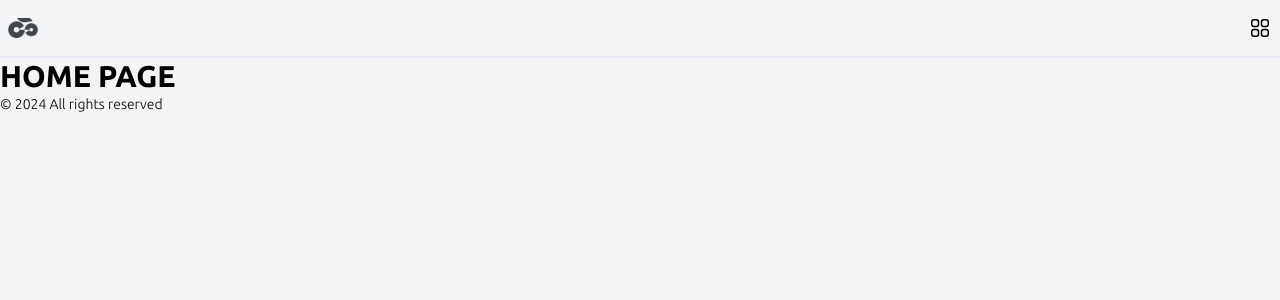
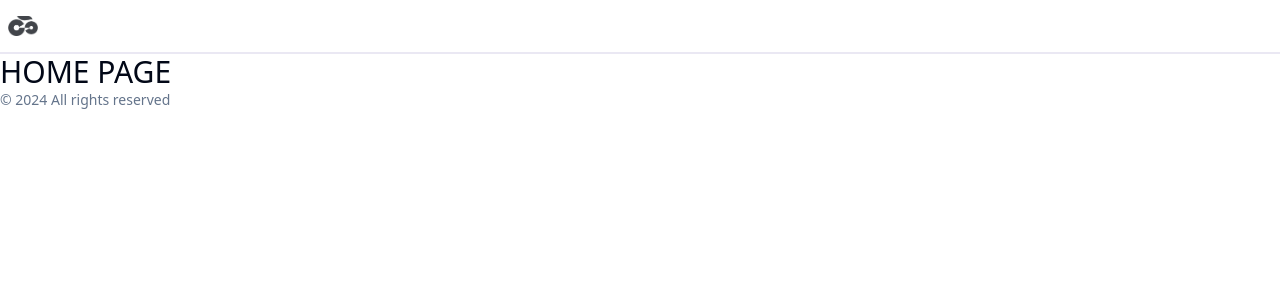
Before and after one commit to Elise-16-medeiros/Landing-Page-Scooter, a Next.js app in the folder app/: page / in a window 1280 px wide. Shown: the top 300 px of the page. Built offline with nearby package versions, Linux system fonts and the light colour scheme.

Commit message:
feat: shadcn installation

```diff
--- a/app/src/app/globals.css
+++ b/app/src/app/globals.css
@@ -1,33 +1,76 @@
 @tailwind base;
-@tailwind components;
-@tailwind utilities;
+  @tailwind components;
+  @tailwind utilities;
 
-:root {
-  margin: 0;
-  padding: 0;
-  box-sizing: border-box;
-}
+  @layer base {
+    :root {
+      --background: 0 0% 100%;
+      --foreground: 222.2 84% 4.9%;
 
-@media (prefers-color-scheme: dark) {
-  :root {
-    --foreground-rgb: 255, 255, 255;
-    --background-start-rgb: 0, 0, 0;
-    --background-end-rgb: 0, 0, 0;
-  }
-}
+      --card: 0 0% 100%;
+      --card-foreground: 222.2 84% 4.9%;
 
+      --popover: 0 0% 100%;
+      --popover-foreground: 222.2 84% 4.9%;
 
+      --primary: 222.2 47.4% 11.2%;
+      --primary-foreground: 210 40% 98%;
 
-body {
-  @apply bg-gray-100 font-ubuntu;
-}
+      --secondary: 210 40% 96.1%;
+      --secondary-foreground: 222.2 47.4% 11.2%;
 
-@layer utilities {
-  .text-balance {
-    text-wrap: balance;
+      --muted: 210 40% 96.1%;
+      --muted-foreground: 215.4 16.3% 46.9%;
+
+      --accent: 210 40% 96.1%;
+      --accent-foreground: 222.2 47.4% 11.2%;
+
+      --destructive: 0 84.2% 60.2%;
+      --destructive-foreground: 210 40% 98%;
+
+      --border: 214.3 31.8% 91.4%;
+      --input: 214.3 31.8% 91.4%;
+      --ring: 222.2 84% 4.9%;
+
+      --radius: 0.5rem;
+    }
+
+    .dark {
+      --background: 222.2 84% 4.9%;
+      --foreground: 210 40% 98%;
+
+      --card: 222.2 84% 4.9%;
+      --card-foreground: 210 40% 98%;
+
+      --popover: 222.2 84% 4.9%;
+      --popover-foreground: 210 40% 98%;
+
+      --primary: 210 40% 98%;
+      --primary-foreground: 222.2 47.4% 11.2%;
+
+      --secondary: 217.2 32.6% 17.5%;
+      --secondary-foreground: 210 40% 98%;
+
+      --muted: 217.2 32.6% 17.5%;
+      --muted-foreground: 215 20.2% 65.1%;
+
+      --accent: 217.2 32.6% 17.5%;
+      --accent-foreground: 210 40% 98%;
+
+      --destructive: 0 62.8% 30.6%;
+      --destructive-foreground: 210 40% 98%;
+
+      --border: 217.2 32.6% 17.5%;
+      --input: 217.2 32.6% 17.5%;
+      --ring: 212.7 26.8% 83.9%;
+    }
   }
 
-  h1, h2, h3, h4 {
-    @apply font-bold;
+  @layer base {
+    * {
+      @apply border-border;
+    }
+    body {
+      @apply bg-background text-foreground;
+    }
   }
-}
--- a/app/src/components/navbar.tsx
+++ b/app/src/components/navbar.tsx
@@ -23,7 +23,8 @@
             viewBox="0 0 24 24"
             strokeWidth={1.5}
             stroke="currentColor"
-            className="size-6"
+					  className="size-6 cursor-pointer md:hidden"
+
           >
             <path
               strokeLinecap="round"
--- /dev/null
+++ b/app/src/lib/utils.ts
@@ -0,0 +1,6 @@
+import { type ClassValue, clsx } from "clsx"
+import { twMerge } from "tailwind-merge"
+
+export function cn(...inputs: ClassValue[]) {
+  return twMerge(clsx(inputs))
+}
--- a/app/tailwind.config.ts
+++ b/app/tailwind.config.ts
@@ -1,21 +1,80 @@
-import type { Config } from "tailwindcss";
+import type { Config } from "tailwindcss"
 
-const config: Config = {
+const config = {
+  darkMode: ["class"],
   content: [
-    "./src/pages/**/*.{js,ts,jsx,tsx,mdx}",
-    "./src/components/**/*.{js,ts,jsx,tsx,mdx}",
-    "./src/app/**/*.{js,ts,jsx,tsx,mdx}",
-  ],
+    './pages/**/*.{ts,tsx}',
+    './components/**/*.{ts,tsx}',
+    './app/**/*.{ts,tsx}',
+    './src/**/*.{ts,tsx}',
+	],
+  prefix: "",
   theme: {
+    container: {
+      center: true,
+      padding: "2rem",
+      screens: {
+        "2xl": "1400px",
+      },
+    },
     extend: {
-      fontFamily: {
-      ubuntu: ["var(--font-ubuntu)"]
+      colors: {
+        border: "hsl(var(--border))",
+        input: "hsl(var(--input))",
+        ring: "hsl(var(--ring))",
+        background: "hsl(var(--background))",
+        foreground: "hsl(var(--foreground))",
+        primary: {
+          DEFAULT: "hsl(var(--primary))",
+          foreground: "hsl(var(--primary-foreground))",
+        },
+        secondary: {
+          DEFAULT: "hsl(var(--secondary))",
+          foreground: "hsl(var(--secondary-foreground))",
+        },
+        destructive: {
+          DEFAULT: "hsl(var(--destructive))",
+          foreground: "hsl(var(--destructive-foreground))",
+        },
+        muted: {
+          DEFAULT: "hsl(var(--muted))",
+          foreground: "hsl(var(--muted-foreground))",
+        },
+        accent: {
+          DEFAULT: "hsl(var(--accent))",
+          foreground: "hsl(var(--accent-foreground))",
+        },
+        popover: {
+          DEFAULT: "hsl(var(--popover))",
+          foreground: "hsl(var(--popover-foreground))",
+        },
+        card: {
+          DEFAULT: "hsl(var(--card))",
+          foreground: "hsl(var(--card-foreground))",
+        },
       },
-      backgroundImage: {
-
+      borderRadius: {
+        lg: "var(--radius)",
+        md: "calc(var(--radius) - 2px)",
+        sm: "calc(var(--radius) - 4px)",
+      },
+      keyframes: {
+        "accordion-down": {
+          from: { height: "0" },
+          to: { height: "var(--radix-accordion-content-height)" },
+        },
+        "accordion-up": {
+          from: { height: "var(--radix-accordion-content-height)" },
+          to: { height: "0" },
+        },
+      },
+      animation: {
+        "accordion-down": "accordion-down 0.2s ease-out",
+        "accordion-up": "accordion-up 0.2s ease-out",
       },
     },
   },
-  plugins: [],
-};
-export default config;
+  plugins: [require("tailwindcss-animate")],
+} satisfies Config
+
+export default config
```
Also changed, not shown: app/package.json (+6 -2 lines), app/components.json (added), 1 other file (tests, documents, lock files or other folders).
